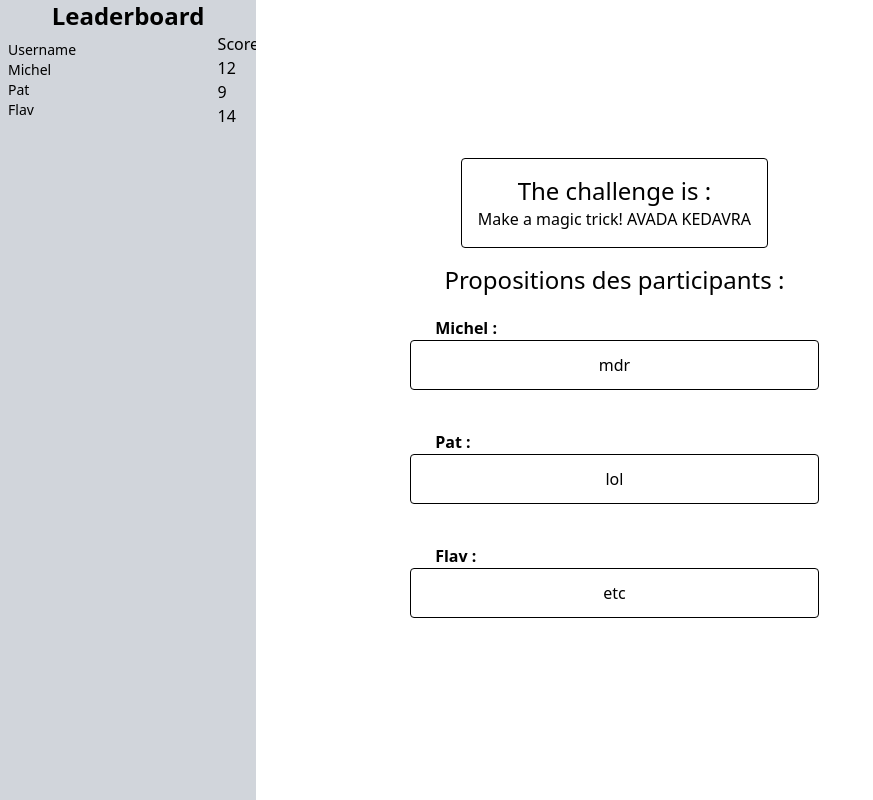
After one commit to humag18/Otolate, a Flask app: page /challenges in a window 1280 px wide. The commit adds this page. Shown: the whole page, without its empty margins (0-873 px from the left). Run offline with Flask 3, Linux system fonts and the light colour scheme; some libraries are stand-ins or nearby versions.

Commit message:
add challenges.html et sa route dans le app.py

```diff
--- a/app.py
+++ b/app.py
@@ -22,5 +22,9 @@ def page():
     # current username of the connected user
     return render_template('page.html', users = [("Michel",12),("Pat",9),("Flav",14)], tool = "camera", username = "Palpalmall", challenge = "Make a magic trick! AVADA KEDAVRA")
 
+@app.route('/challenges')
+def challenges():
+    return render_template('challenges.html', users = [("Michel",12),("Pat",9),("Flav",14)], challenge = "Make a magic trick! AVADA KEDAVRA", challenges = ["mdr", "lol", "etc"], tool = "text")
+
 if __name__ == '__main__':
     app.run(debug=True)
--- /dev/null
+++ b/templates/challenges.html
@@ -0,0 +1,63 @@
+<!DOCTYPE html>
+<html lang="en">
+<head>
+  <meta charset="UTF-8">
+  <meta name="viewport" content="width=device-width, initial-scale=1.0">
+  <script src="https://cdn.tailwindcss.com"></script>
+  <title>Challenges</title>
+</head>
+<body class="h-screen flex">
+  <!-- Leaderboard -->
+  <div id="leaderboard" class=" w-1/5 bg-gray-300 overflow-scroll">
+    <h2 class="text-2xl font-bold flex justify-center">Leaderboard</h2>
+    <div class="grid grid-cols-5 gap-4">
+        <ul class="text-sm p-2 col-span-4">
+            <h3>Username</h3>
+            {% for (user, score) in users %}
+                <li>{{user}}</li>
+            {% endfor %}
+        </ul>
+        <ul class="col-span-1">
+            <h3>Score</h3>
+            {% for (user, score) in users %}
+                <li>{{score}}</li>
+            {% endfor %}
+        </ul>
+    </div>
+</div>
+
+<!-- To see the current challenge -->
+<div class="flex flex-col justify-center w-4/5">
+  <!-- Verticlay align items -->
+  <div class="w-[50%] flex flex-col justify-center items-center ml-[10%]">
+    <!-- Challenge -->
+    <div id="challenge" class="my-4 border-black border rounded p-4 w-fit">
+      <p class="text-center text-2xl">The challenge is :</p>
+      {% if challenge != None %}
+          <p class="text-center">{{ challenge }}</p>
+      {% else %}
+          <p class="text-center">No challenge avaible for now</p>
+      {% endif %}
+    </div>
+    <p class="text-2xl mb-5">Propositions des participants : </p>
+    {%if tool == "text"%}
+      {% for user, score in users%}
+        <h2 class="font-bold self-start ml-[15%]">{{user}} : </h2>
+        <div class="p-3 rounded border border-black w-[80%] mb-10">
+          <p class="text-center">{{challenges[loop.index0]}}</p>
+        </div>
+      {% endfor %}
+    {%elif tool == "camera"%}
+      {% for user, score in users%}
+        <h2 class="font-bold self-start ml-[15%]">{{user}} : </h2>
+        <div class="p-3 rounded border border-black w-[80%] mb-10">
+          <video src=""></video>
+        </div>
+      {% endfor %}
+    {%elif tool == "file"%}
+    {% endif %}
+  </div>
+
+</div>
+</body>
+</html>
--- a/templates/page.html
+++ b/templates/page.html
@@ -27,9 +27,9 @@
         </div>
     </div>
 
+    <!-- To see the current challenge -->
     <!-- Vertical Alignment Container -->
     <div class="flex flex-col justify-center w-4/5">
-
         <div class="flex flex-col justify-center items-center w-fit" style="margin-left: 30%;">
             <!-- Challenge -->
             <div id="challenge" class="my-4 border-black border rounded p-4 w-fit">
```
